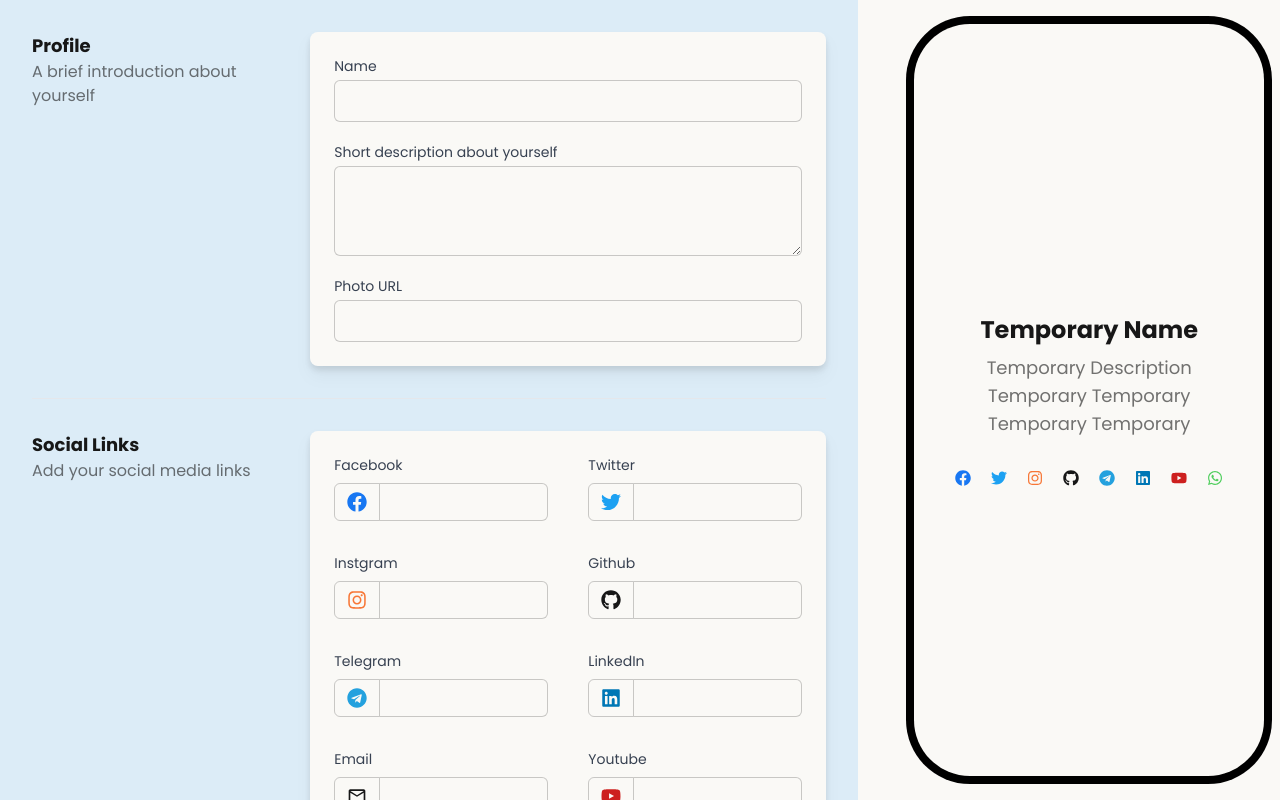
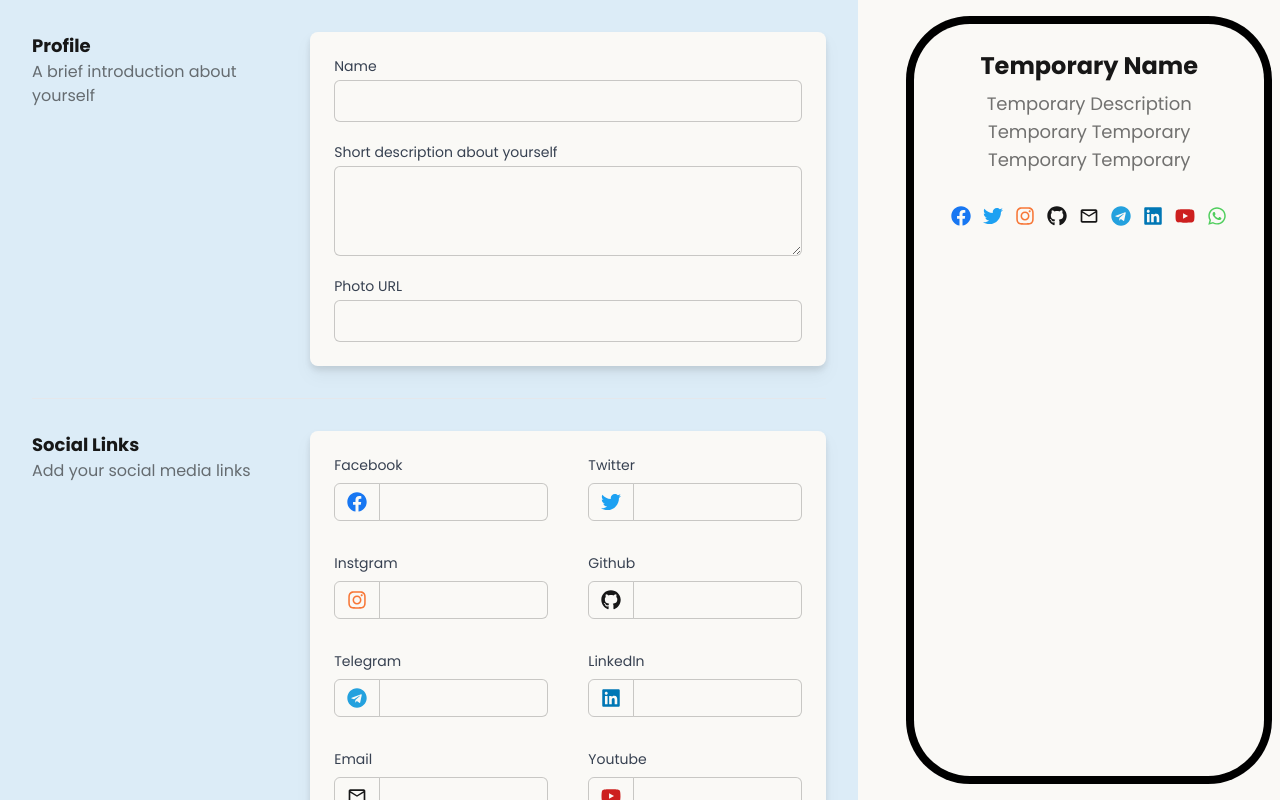
Before and after one commit to muhkyle17/creator-social-profile, a Next.js app: page / in a window 1280 px wide. Built offline with nearby package versions, Linux system fonts and the light colour scheme.

Commit message:
Adjust styling further

```diff
--- a/src/app/components/SocialProfilePreview.jsx
+++ b/src/app/components/SocialProfilePreview.jsx
@@ -24,7 +24,7 @@ const SocialProfilePreview = () => {
   return (
     <div className='mt-10 xl:mt-0 bg-white h-full flex items-center justify-center'>
       <div className='min-h-[47rem] w-[350px] mx-auto flex items-center justify-center rounded-[3.5rem] ring-8 ring-black py-6 px-6'>
-        <div className='w-full flex flex-col gap-8 items-center'>
+        <div className='w-full min-h-[700px] overflow-scroll flex flex-col gap-8 items-center justify-start'>
           <div className='flex flex-col gap-2 text-center items-center'>
             {photoUrl && (
               <Image
@@ -46,11 +46,12 @@ const SocialProfilePreview = () => {
             </p>
           </div>
 
-          <div className='flex flex-row gap-5'>
+          <div className='flex flex-row gap-3 text-xl'>
             <FaFacebook className='text-[#1877F2]' />
             <FaTwitter className='text-[#1DA1F2]' />
             <FaInstagram className='text-[#f77737]' />
             <FaGithub />
+            <MdOutlineMailOutline />
             <FaTelegram className='text-[#24A1DE]' />
             <FaLinkedin className='text-[#0077B5]' />
             <FaYoutube className='text-[#CD201F]' />
```
